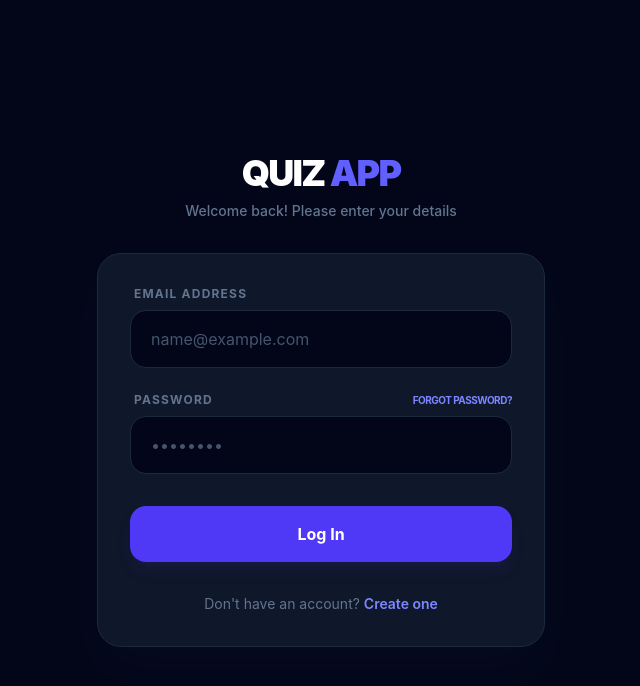
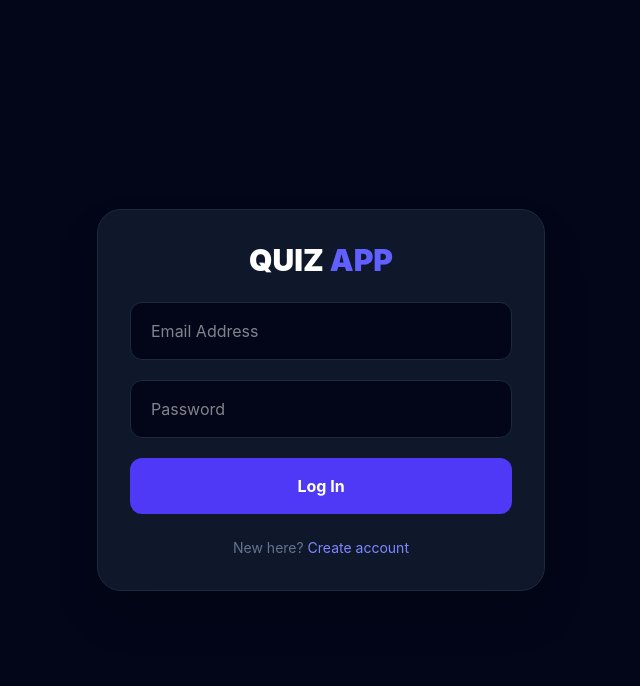
Before and after one commit to tonmoystark/full-stack-quiz-app, a React (Vite) app: page / in a window 1280 px wide. Shown: the top 686 px of the page, without its empty margins (319-959 px from the left). Built offline with nearby package versions, Linux system fonts and the light colour scheme.

Commit message:
few changes

```diff
--- a/src/pages/LoginForm.jsx
+++ b/src/pages/LoginForm.jsx
@@ -3,24 +3,18 @@ import { Link, useNavigate } from "react-router-dom";
 
 const LoginForm = () => {
   const navigate = useNavigate();
-  const [formData, setFormData] = useState({
-    email: "",
-    password: "",
-  });
-
-
-  const [isPassRight, setIsPassRight] = useState(true);
-  const [isUserAvailable, setIsUserAvailable] = useState(true);
+  const [formData, setFormData] = useState({ email: "", password: "" });
+  const [errorMsg, setErrorMsg] = useState("");
 
   const changeHandler = (e) => {
     setFormData({ ...formData, [e.target.name]: e.target.value });
-    setIsPassRight(true);
-    setIsUserAvailable(true);
+    setErrorMsg("");
   };
 
   const handleSubmit = async (e) => {
     e.preventDefault();
 
+    // Admin Bypass
     if (formData.email === "admin@quiz.com" && formData.password === "admin") {
       localStorage.setItem("user", JSON.stringify({ name: "Admin", role: "admin" }));
       navigate("/adminPanel");
@@ -28,116 +22,62 @@ const LoginForm = () => {
     }
 
     try {
-      const response = await fetch("https://tonmoyquiz.is-best.net/quiz_app/getUsers.php");
+      const response = await fetch("https://tonmoyquiz.is-best.net/quiz_app/login.php", {
+        method: "POST",
+        headers: { "Content-Type": "application/json" },
+        body: JSON.stringify(formData),
+      });
+
       const result = await response.json();
 
-
-      const user = result.find((u) => u.email === formData.email);
-
-      if (user) {
-        setIsUserAvailable(true);
-
-        if (user.password === formData.password) {
-          setIsPassRight(true);
-
-
-          localStorage.setItem("user", JSON.stringify(user));
-
+      if (result.status === "success") {
+        localStorage.setItem("user", JSON.stringify(result.user));
         console.log("Login successful");
-
-
         navigate("/userPanel");
-
       } else {
-          setIsPassRight(false);
-        }
-      } else {
-        setIsUserAvailable(false);
+        setErrorMsg(result.message);
       }
     } catch (error) {
       console.error("Login error:", error);
-      alert("An error occurred during login. Please check your connection.");
+      alert("InfinityFree security or network error occurred.");
     }
   };
 
   return (
-    <div className="min-h-screen bg-slate-950 flex items-center justify-center p-4 selection:bg-indigo-500/30">
-      <div className="w-full max-w-md">
-        <div className="text-center mb-8">
-          <h1 className="text-4xl font-black text-white tracking-tighter">
+    <div className="min-h-screen bg-slate-950 flex items-center justify-center p-4">
+      <div className="w-full max-w-md bg-slate-900 border border-slate-800 rounded-3xl p-8 shadow-2xl">
+        <h1 className="text-3xl font-black text-white text-center mb-6">
           QUIZ <span className="text-indigo-500">APP</span>
         </h1>
-          <p className="text-slate-500 mt-2 text-sm font-medium">
-            Welcome back! Please enter your details
-          </p>
-        </div>
 
-        <div className="bg-slate-900 border border-slate-800 rounded-3xl p-8 shadow-2xl shadow-indigo-500/5">
-          <form onSubmit={handleSubmit} className="flex flex-col gap-6">
-            <div>
-              <label className="block text-xs font-bold text-slate-500 uppercase mb-2 ml-1 tracking-widest">
-                Email Address
-              </label>
+        <form onSubmit={handleSubmit} className="flex flex-col gap-5">
           <input
             type="email"
             name="email"
-                value={formData.email}
+            placeholder="Email Address"
+            className="w-full bg-slate-950 border border-slate-800 rounded-xl px-5 py-4 text-white outline-none focus:ring-2 focus:ring-indigo-500"
             onChange={changeHandler}
-                placeholder="name@example.com"
-                className={`w-full bg-slate-950 border ${!isUserAvailable ? 'border-red-500' : 'border-slate-800'} rounded-2xl px-5 py-4 text-white placeholder:text-slate-600 focus:ring-2 focus:ring-indigo-500 focus:border-transparent outline-none transition-all`}
             required
           />
-              {!isUserAvailable && (
-                <p className="text-[10px] text-red-500 font-bold uppercase mt-2 ml-1 tracking-wider">
-                  No account found with this email
-                </p>
-              )}
-            </div>
-
-            <div>
-              <div className="flex justify-between items-center mb-2 ml-1">
-                <label className="block text-xs font-bold text-slate-500 uppercase tracking-widest">
-                  Password
-                </label>
-                <span className="text-[10px] font-bold text-indigo-400 hover:text-indigo-300 cursor-pointer uppercase tracking-tighter">
-                  Forgot Password?
-                </span>
-              </div>
           <input
             type="password"
             name="password"
-                value={formData.password}
+            placeholder="Password"
+            className="w-full bg-slate-950 border border-slate-800 rounded-xl px-5 py-4 text-white outline-none focus:ring-2 focus:ring-indigo-500"
             onChange={changeHandler}
-                placeholder="••••••••"
-                className={`w-full bg-slate-950 border ${!isPassRight ? 'border-red-500' : 'border-slate-800'} rounded-2xl px-5 py-4 text-white placeholder:text-slate-600 focus:ring-2 focus:ring-indigo-500 focus:border-transparent outline-none transition-all`}
             required
           />
-              {!isPassRight && (
-                <p className="text-[10px] text-red-500 font-bold uppercase mt-2 ml-1 tracking-wider">
-                  Incorrect password. Please try again.
-                </p>
-              )}
-            </div>
 
-            <button
-              type="submit"
-              className="mt-2 w-full bg-indigo-600 hover:bg-indigo-500 text-white font-bold py-4 rounded-2xl shadow-lg shadow-indigo-900/20 transition-all active:scale-[0.98]"
-            >
+          {errorMsg && <p className="text-red-500 text-xs font-bold text-center">{errorMsg}</p>}
+
+          <button type="submit" className="w-full bg-indigo-600 hover:bg-indigo-500 text-white font-bold py-4 rounded-xl transition-all">
             Log In
           </button>
         </form>
 
-          <div className="mt-8 text-center">
-            <p className="text-sm text-slate-500">
-              Don't have an account?{" "}
-              <Link to="/registration">
-                <span className="text-indigo-400 hover:text-indigo-300 cursor-pointer font-semibold">
-                  Create one
-                </span>
-              </Link>
+        <p className="mt-6 text-center text-slate-500 text-sm">
+          New here? <Link to="/registration" className="text-indigo-400">Create account</Link>
         </p>
-          </div>
-        </div>
       </div>
     </div>
   );
--- a/src/pages/UserHistory.jsx
+++ b/src/pages/UserHistory.jsx
@@ -12,7 +12,7 @@ useEffect(() => {
 
   const getHistoryData = async () => {
     if (!loggedInUser?.id) return;
-
+    fetch("https://tonmoyquiz.is-best.net/quiz_app/getUsers.php")
 
     try {
       const response = await fetch(`https://tonmoyquiz.is-best.net/quiz_app/getUserHistory.php?user_id=${loggedInUser.id}`);
--- a/src/pages/UserPanel.jsx
+++ b/src/pages/UserPanel.jsx
@@ -20,7 +20,7 @@ const UserPanel = () => {
   }, []);
 
   const fetchQuestions = async () => {
-    const response = await fetch("https://quiz_app.test/getQuestions.php");
+    const response = await fetch("https://tonmoyquiz.is-best.net/quiz_app/getQuestions.php");
     const result = await response.json();
     setQuestions(result);
   };
```
Lines whose indentation alone changed are shown as unchanged.
